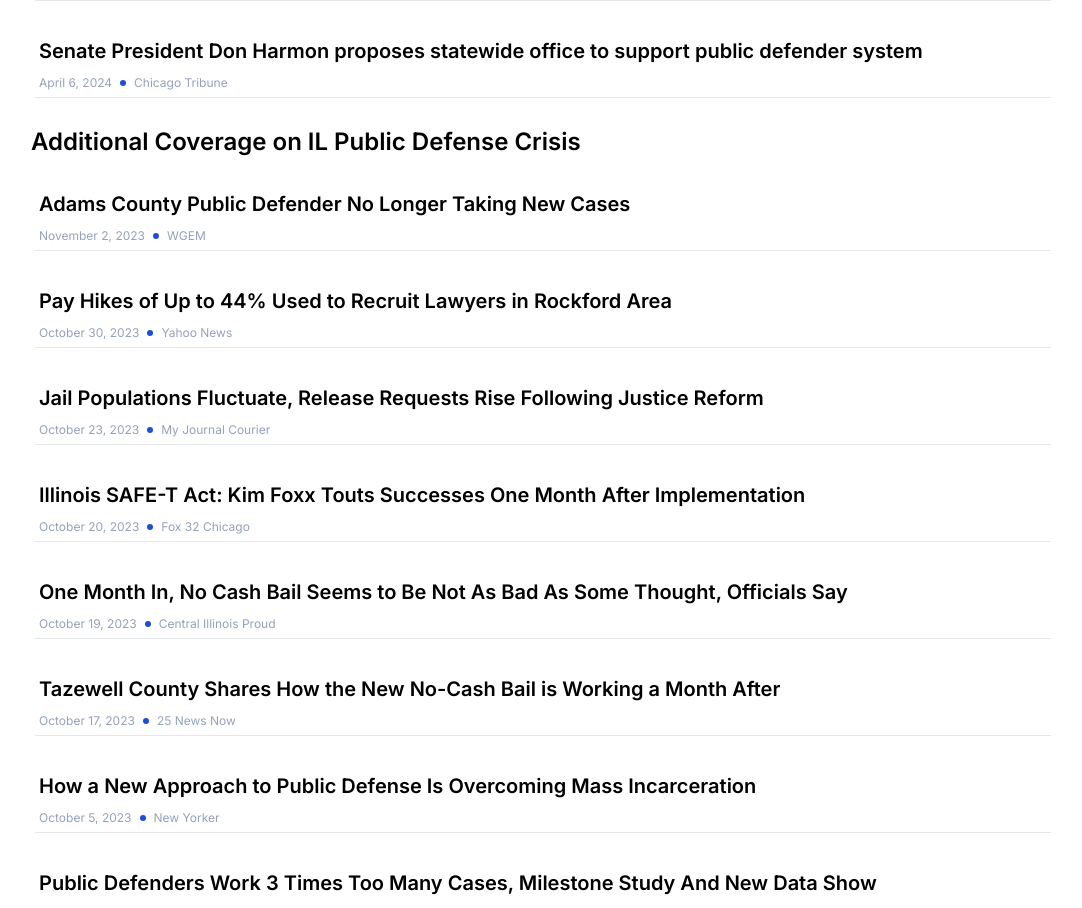
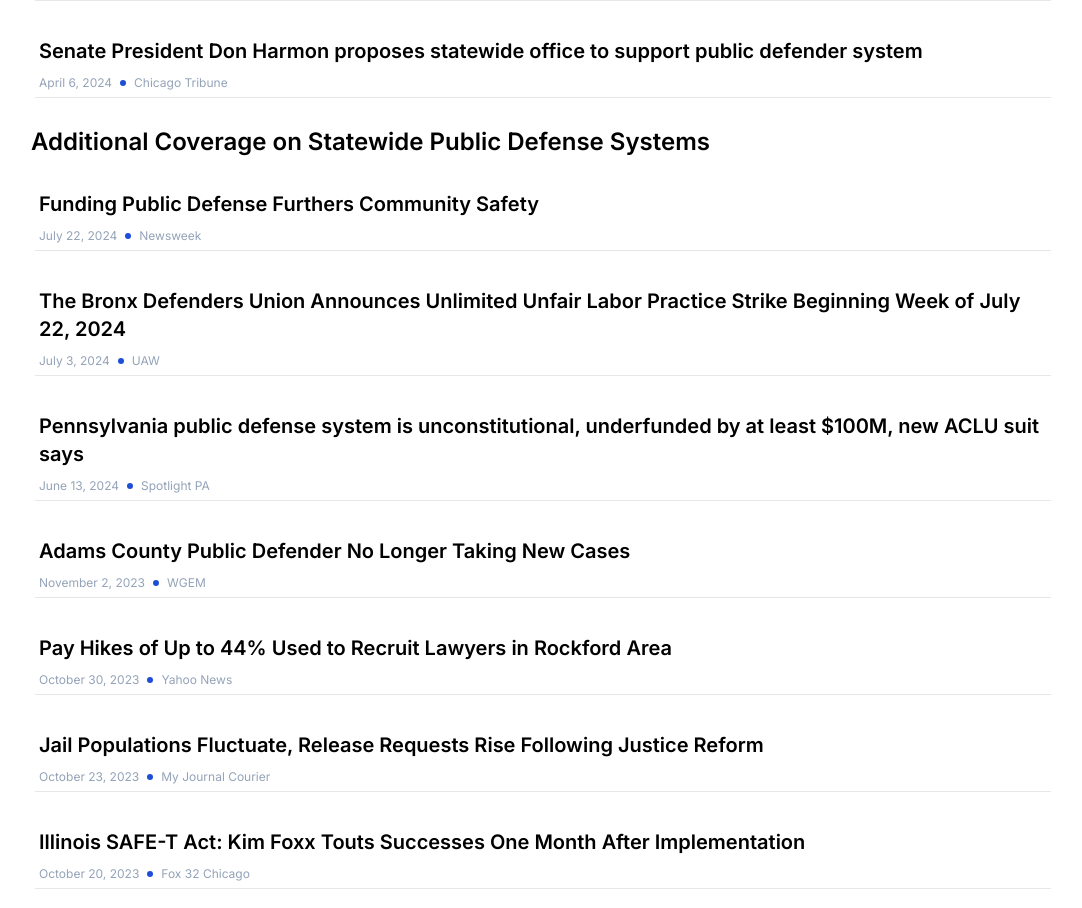
Before and after one commit to hunterMotko/il_pd_st, a Next.js app: page /media in a window 1280 px wide. Shown: the part 1360-2268 px from the top of the page, without its empty margins (97-1179 px from the left). Built offline with nearby package versions, Linux system fonts and the light colour scheme.

Commit message:
update to media articles

```diff
--- a/public/media.json
+++ b/public/media.json
@@ -87,11 +87,32 @@
   ],
   "indigent": [
     {
+      "title": "Funding Public Defense Furthers Community Safety",
+      "author": "Keisha Hudson and Manohar Raju",
+      "date": "July 22, 2024",
+      "linkTitle": "Newsweek",
+      "link": "https://www.newsweek.com/funding-public-defense-furthers-community-safety-opinion-1927200"
+    },
+    {
+      "title": "The Bronx Defenders Union Announces Unlimited Unfair Labor Practice Strike Beginning Week of July 22, 2024",
+      "author": "UAW",
+      "date": "July 3, 2024",
+      "linkTitle": "UAW",
+      "link": "https://uaw.org/with-an-expired-contract-and-historic-strike-authorization-vote-the-bronx-defenders-union-prepares-for-imminent-strike"
+    },
+    {
+      "title": "Pennsylvania public defense system is unconstitutional, underfunded by at least $100M, new ACLU suit says",
+      "author": "Danielle Ohl",
+      "date": "June 13, 2024",
+      "linkTitle": "Spotlight PA",
+      "link": "https://www.spotlightpa.org/news/2024/06/pennsylvania-public-defense-aclu-lawsuit"
+    },
+    {
       "title": "Adams County Public Defender No Longer Taking New Cases",
       "author": "Dylan Smith",
       "date": "November 2, 2023",
       "linkTitle": "WGEM",
-      "link": "https://www.wgem.com/2023/11/02/adams-county-public-defender-no-longer-taking-new-cases/"
+      "link": "https://www.wgem.com/2023/11/02/adams-county-public-defender-no-longer-taking-new-cases"
     },
     {
       "title": "Pay Hikes of Up to 44% Used to Recruit Lawyers in Rockford Area",
--- a/src/app/media/page.tsx
+++ b/src/app/media/page.tsx
@@ -12,8 +12,7 @@ type ArticleData = {
 export default function NewsPage() {
   const d = JSON.parse(JSON.stringify(json))
   const supporting = "Latest News on Statewide Public Defense in Illinois"
-  const indigent = "Additional Coverage on IL Public Defense Crisis"
-  const state = "Advocates continue to push for statewide public defender office, despite lack of movement in the Cap"
+  const indigent = "Additional Coverage on Statewide Public Defense Systems"
 
   return (
     <div className="container mx-auto">
```
